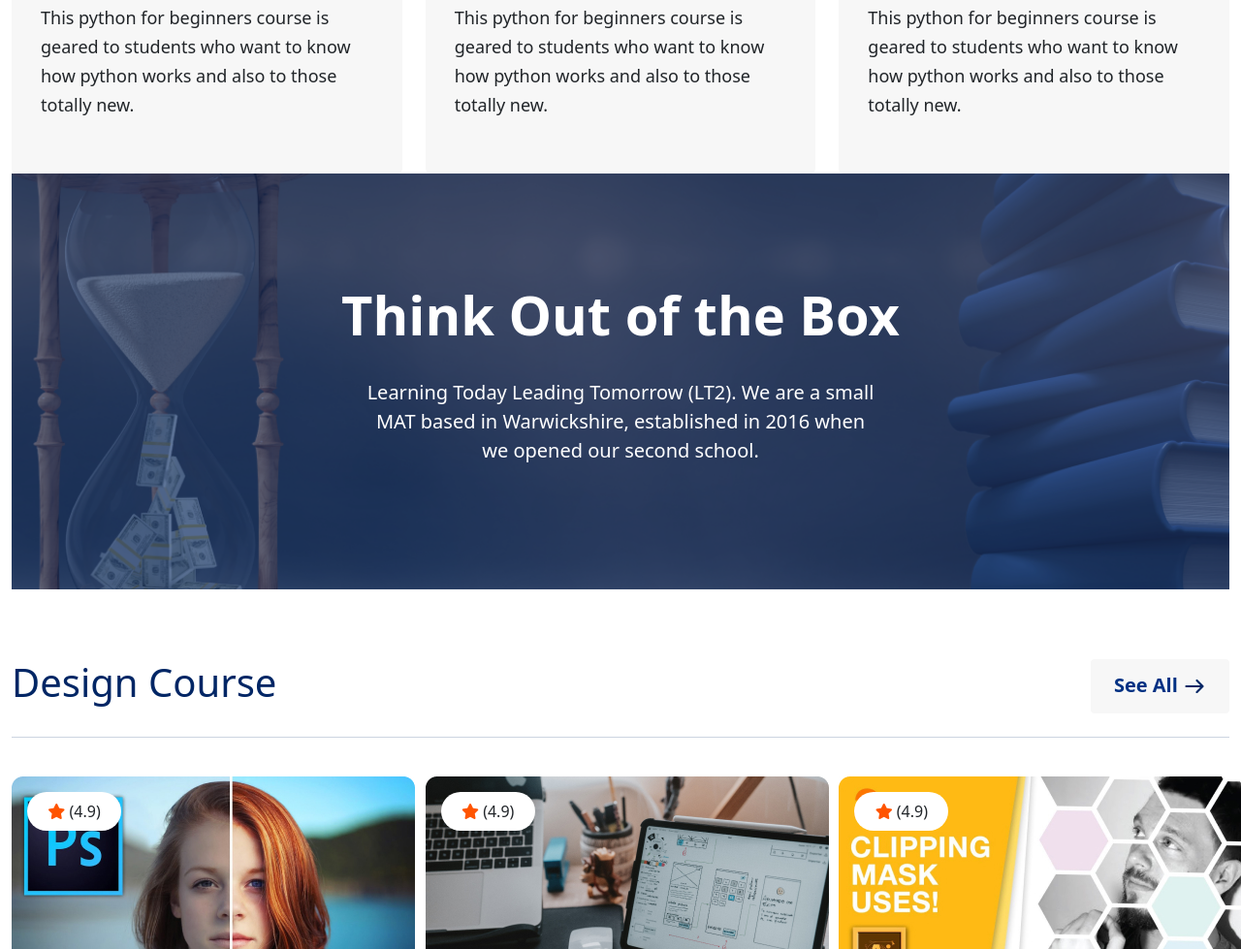
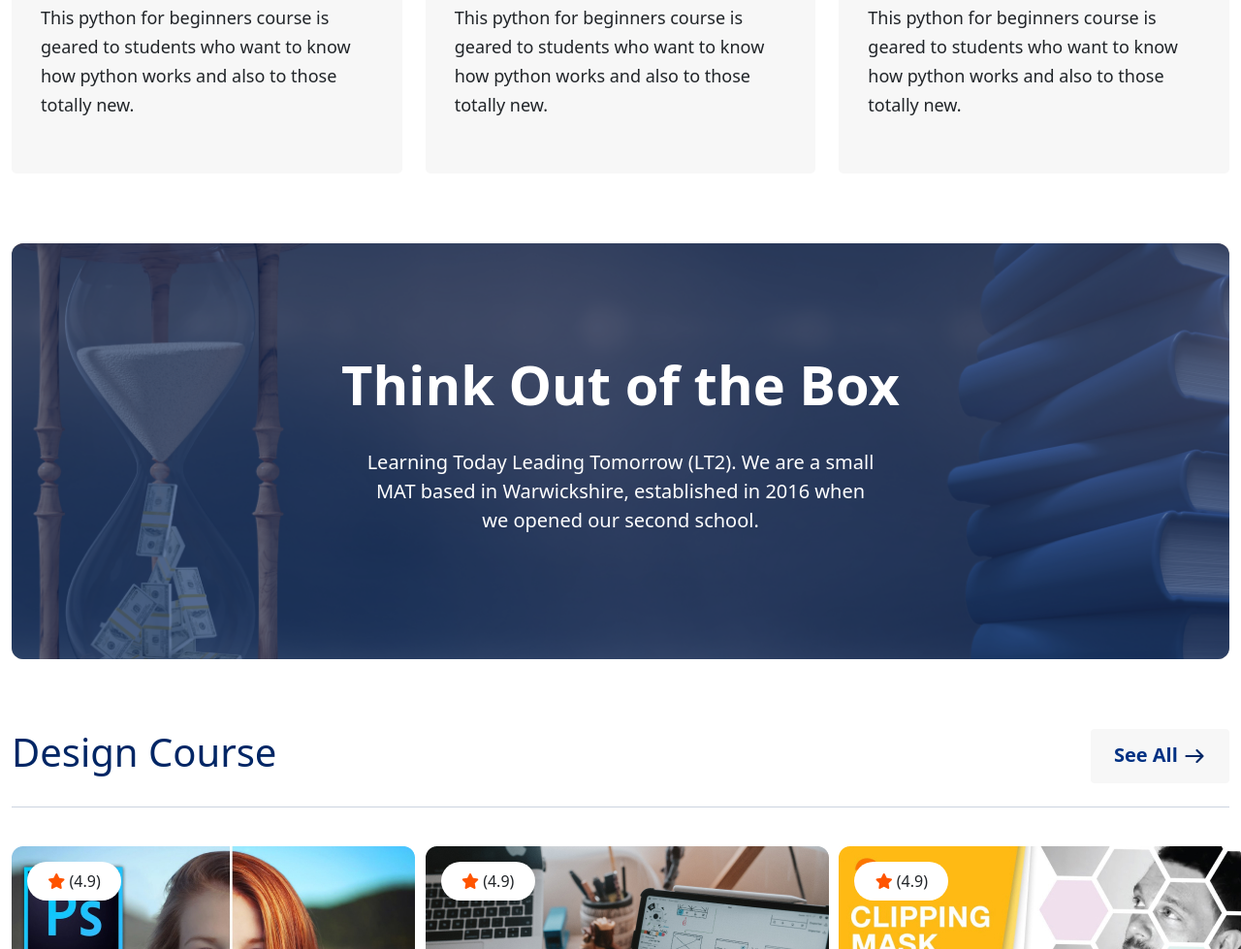
Before and after one commit to dulaliadhikary/wecoachable-HTML, a plain HTML site: page index.html in a window 1280 px wide. Shown: the part 3492-4471 px from the top of the page at 97% size. Drawn offline with Linux system fonts and the light colour scheme; files whose address does not match are found by name.

Commit message:
new-section

```diff
--- a/assets/css/style.scss
+++ b/assets/css/style.scss
@@ -272,12 +272,15 @@ p {
     background-position: center;
     background-repeat: no-repeat;
     background-size: cover;
+
+    border-radius: 12px;
+    margin-top: 72px;
     .think-content   {
         padding: 112px 320px;
         text-align: center;
         position: relative;
         overflow: hidden;
-
+        border-radius: 12px;
         &::before{
             content: '';
                 position: absolute;
```
Also changed, not shown: assets/css/style.css, 1 other file.
